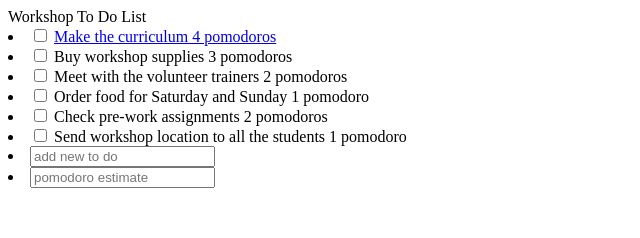
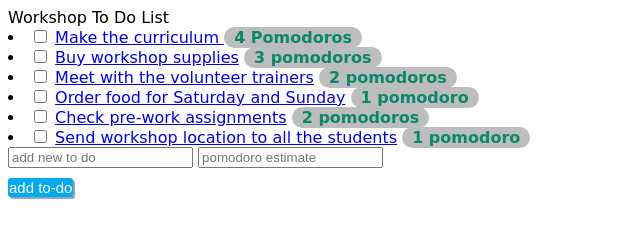
Before and after one commit to deannaalexisl/todo_app_front_end, a plain HTML site: page index.html in a window 1280 px wide. Shown: the whole page, without its empty margins (0-640 px from the left). Drawn offline with Linux system fonts and the light colour scheme.

Commit message:
add content to index.html

```diff
--- a/index.css
+++ b/index.css
@@ -0,0 +1,27 @@
+html {
+    font-family: cursive;
+}
+    .pomodoro-estimate {
+        font-weight: bold;
+        color:#088A68;
+        background-color: #BDBDBD;
+        border-radius: 50px;
+        padding: 1px 10px;
+    }
+    #add-new-todo-button{
+         font-size: 15px;
+         text-align: center;
+         color: #FFF;
+         outline: none;
+         border-style: none;
+         padding: 1px;
+         border-radius: 3px;
+         box-shadow: 2px 2px 1px #90A4AE ;
+         display: block;
+         background-color: #03A9F4 ;
+         margin-top: 10px;
+}
+    #add-new-todo-button:active{
+        box-shadow: 10px 10px 10px #90A4AE;
+
+}
--- a/index.html
+++ b/index.html
@@ -8,32 +8,36 @@
 <body>
     <li>
         <input type="checkbox" value="checkbox">
-       <a href="show.html">Make the curriculum 4 pomodoros</a>
+               <a href="show.html">Make the curriculum </a>
+        <span class="pomodoro-estimate">4 Pomodoros</span>
     </li>
     <li>
         <input type="checkbox" value="checkbox">
-        Buy workshop supplies 3 pomodoros
+                 <a href="show.html">Buy workshop supplies</a>
+         <span class="pomodoro-estimate"> 3 pomodoros</span>
     </li>
     <li>
         <input type="checkbox" value="checkbox">
-        Meet with the volunteer trainers 2 pomodoros
+                 <a href="show.html">Meet with the volunteer trainers</a>
+        <span class="pomodoro-estimate"> 2 pomodoros</span>
         </li>
     <li>
         <input type="checkbox" value="checkbox">
-        Order food for Saturday and Sunday 1 pomodoro
+               <a href="show.html"> Order food for Saturday and Sunday</a>
+        <span class= "pomodoro-estimate">1 pomodoro </span>
         </li>
     <li>
         <input type="checkbox" value="checkbox">
-        Check pre-work assignments 2 pomodoros
+                <a href="show.html">Check pre-work assignments</a>
+        <span class="pomodoro-estimate">2 pomodoros</span>
         </li>
     <li>
         <input type="checkbox" value="checkbox">
-        Send workshop location to all the students 1 pomodoro
+                <a href="show.html"> Send workshop location to all the students</a>
+       <span class="pomodoro-estimate">1 pomodoro</span>
         </li>
-    <li>
-        <input type="text" placeholder="add new to do"/>
-        </li>
-    <li>
-        <input type="number" placeholder="pomodoro estimate"/>
+           <input type="text" placeholder="add new to do"/>
+           <input type="number" placeholder="pomodoro estimate"/>
+           <input id="add-new-todo-button" type="submit" value="add to-do"/>
 </body>
 </html>
```
